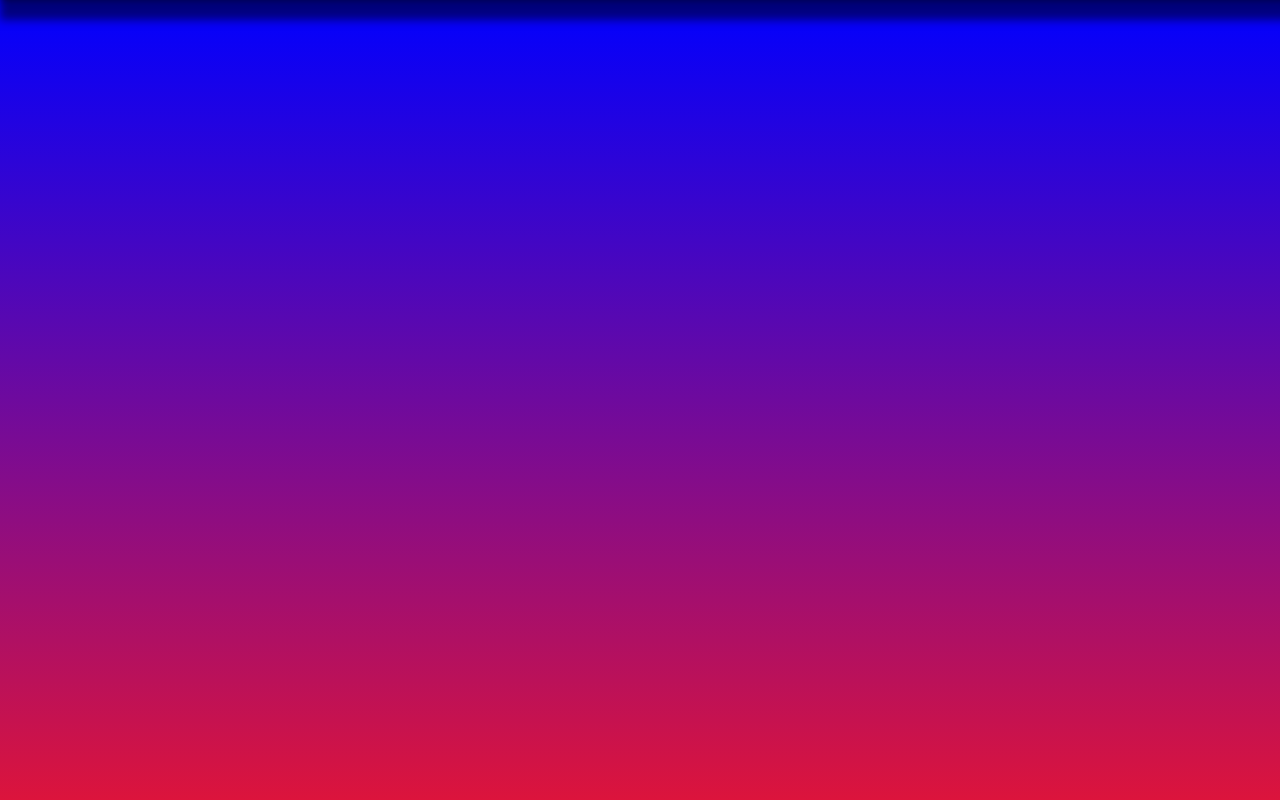
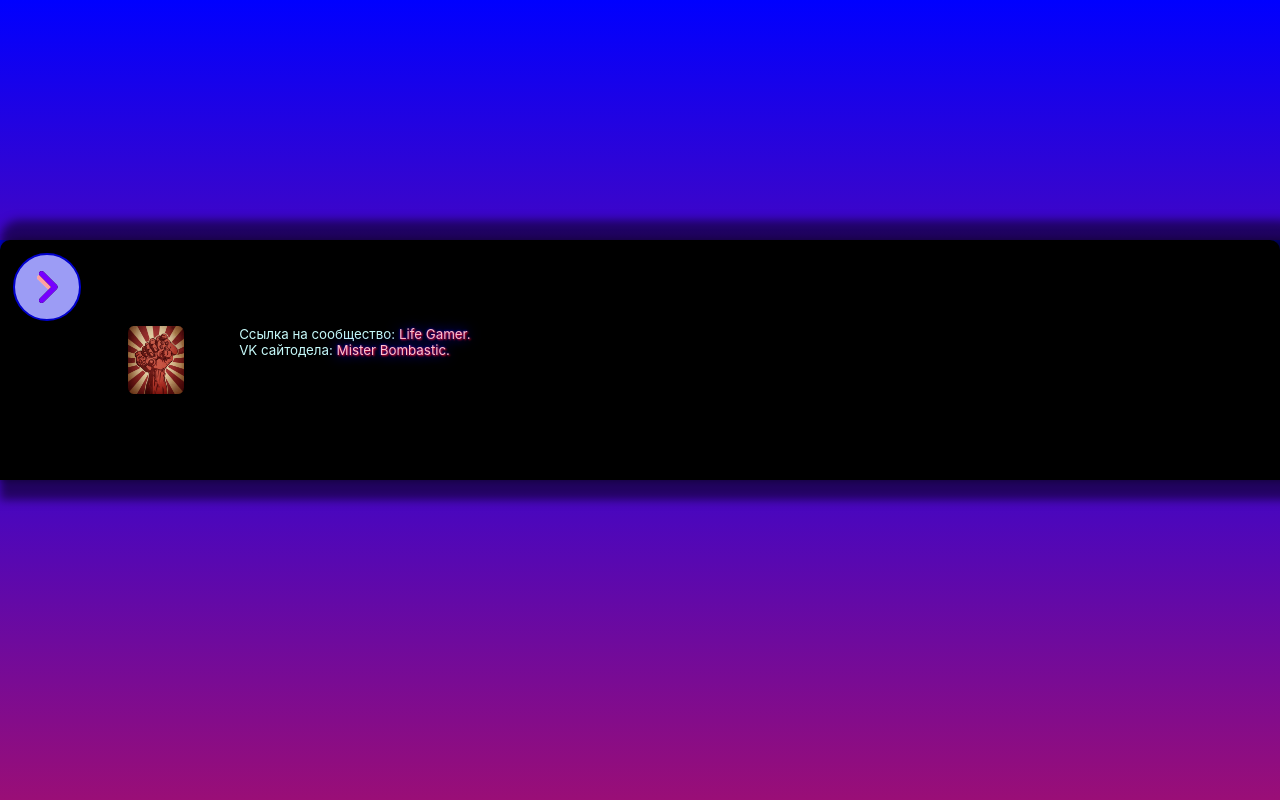
Before and after one commit to Diesfingers228/LifeGamer, a React (Create React App) app in the folder my-app/: page /info in a window 1280 px wide. Shown: the top 800 px of the page. Built offline with nearby package versions, Linux system fonts and the light colour scheme.

Commit message:
Life_Gamer

```diff
--- a/my-app/src/App.css
+++ b/my-app/src/App.css
@@ -1,9 +1,5 @@
 @media (min-device-width: 1024px) {
   /* SideBar */
-    html {
-        min-height: 100%;
-    }
-
     * {
       margin: 0;
       padding: 0;
@@ -19,7 +15,7 @@
         min-height: 100%;
     }
 
-    body, #root {
+     #root {
         min-height: 100%;
         min-width: 100%;
     }
--- a/my-app/src/AppMobile.css
+++ b/my-app/src/AppMobile.css
@@ -1,9 +1,5 @@
 @media (max-device-width: 1024px) {
   /* SideBar */
-    html {
-        min-height: 100%;
-    }
-
     * {
       margin: 0;
       padding: 0;
@@ -19,7 +15,7 @@
         min-height: 100%;
     }
 
-    body, #root {
+     #root {
         min-height: 100%;
         min-width: 100%;
     }
@@ -86,7 +82,7 @@
     #frame {
       margin: 0 auto;
       width: 50vw;
-      height: 100%;
+      min-height: 100%;
       text-align: center;
       padding-top: 5%;
       padding-left: 5%;
@@ -336,7 +332,7 @@
       box-shadow: 10px 10px 10px 10px rgba(0, 0, 0, 0.5), 10px -10px 10px 10px rgba(0, 0, 0, 0.5);
       display: flex;
       align-items: center;
-      margin-top: -30vh;
+      margin-top: 30vh;
       height: 30vh;
       width: 100%;
     }
```
